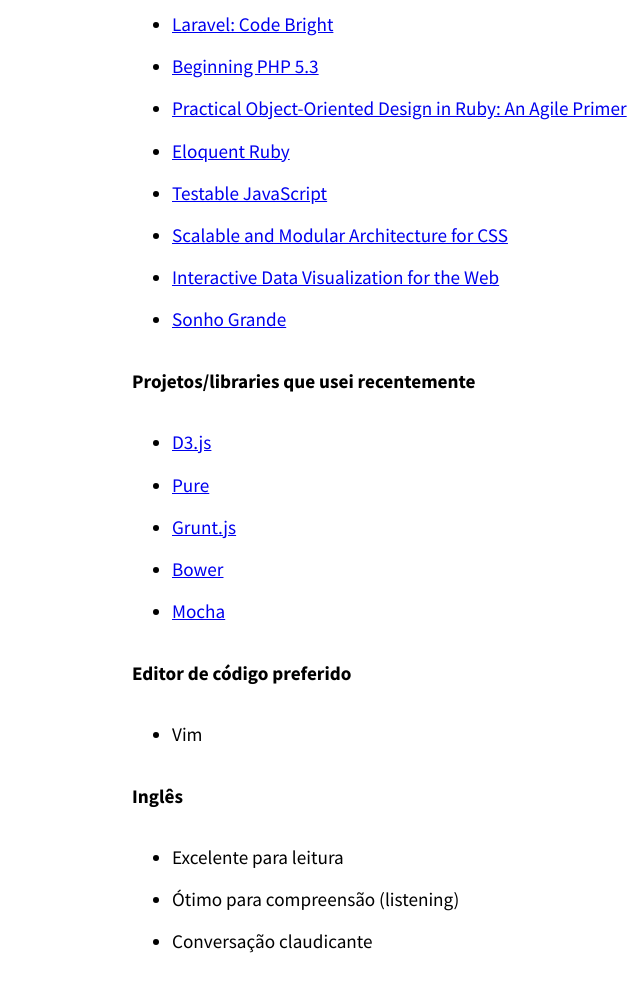
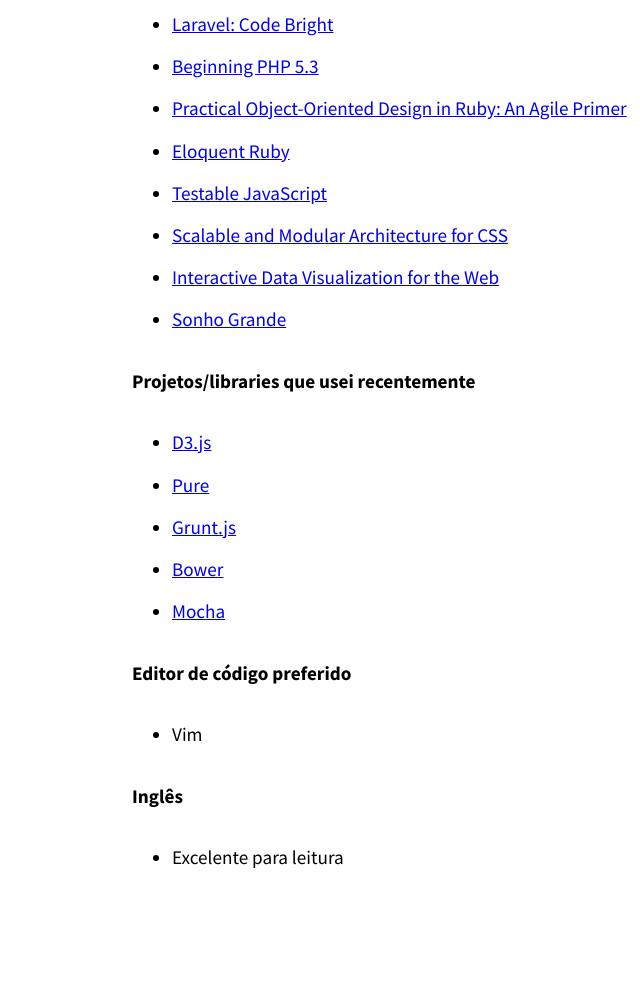
Before and after one commit to andreleite/curriculum.github.io, a website: page index.html in a window 1280 px wide. Shown: the part 5075-6065 px from the top of the page, without its empty margins (129-769 px from the left). After the commit the page ends 6012 px from the top, so only its background shows below. Drawn offline with nearby package versions, Linux system fonts and the light colour scheme.

Commit message:
Update index.html

```diff
--- a/index.html
+++ b/index.html
@@ -117,8 +117,6 @@
             <p><strong>Inglês</strong></p>
             <ul>
                 <li>Excelente para leitura</li>
-                <li>Ótimo para compreensão (listening)</li>
-                <li>Conversação claudicante</li>
             </ul>
         </div>
 <script>
```
